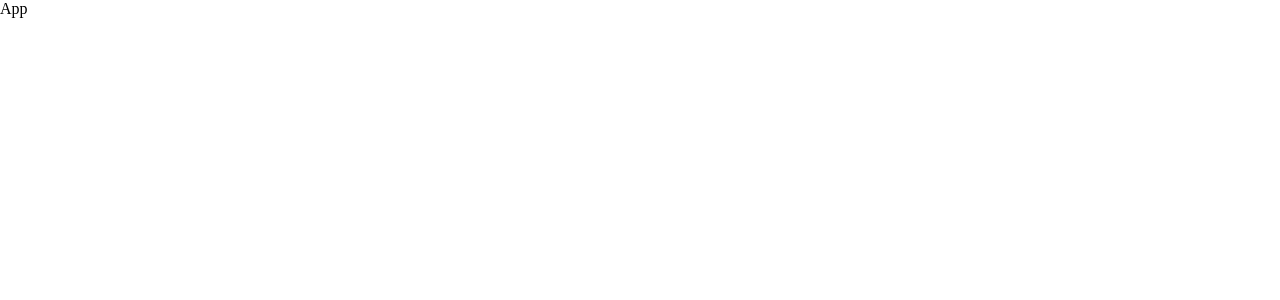
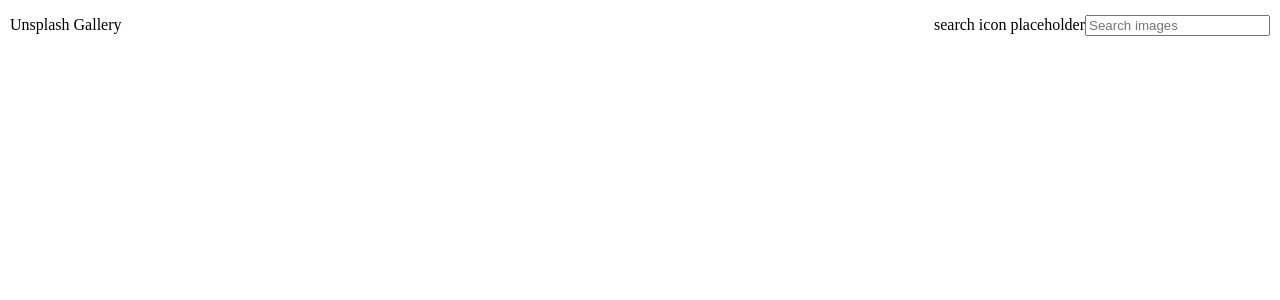
Before and after one commit to barvilenski/photo-gallery, a React (Create React App) app: page / in a window 1280 px wide. Shown: the top 300 px of the page. Built offline with nearby package versions, Linux system fonts and the light colour scheme.

Commit message:
Created initial version of the SearchBar component

```diff
--- a/src/components/App/App.js
+++ b/src/components/App/App.js
@@ -1,9 +1,19 @@
 import React from 'react';
+import SearchBar from '../SearchBar';
 import './App.scss';
 
 class App extends React.Component {
+  constructor() {
+    super();
+    this.state = { searchTerm: '' };
+  }
+
   render() {
-    return <div>App</div>;
+    return (
+      <div className="app-root">
+        <SearchBar term={this.state.searchTerm} onSubmit={term => this.setState({ searchTerm: term })} />
+      </div>
+    );
   }
 }
 
--- /dev/null
+++ b/src/components/SearchBar/SearchBar.js
@@ -0,0 +1,34 @@
+import React from 'react';
+import './SearchBar.scss';
+
+class SearchBar extends React.Component {
+  constructor(props) {
+    super(props);
+    this.onFormSubmit = this.onFormSubmit.bind(this);
+    this.state = { term: this.props.term };
+  }
+
+  onFormSubmit(event) {
+    event.preventDefault();
+    this.props.onSubmit(this.state.term);
+  }
+
+  render() {
+    return (
+      <div className="search-bar-root">
+        <span>Unsplash Gallery</span>
+        <form onSubmit={this.onFormSubmit}>
+          <label>search icon placeholder</label>
+          <input
+            type="text"
+            placeholder="Search images"
+            value={this.state.term}
+            onChange={event => this.setState({ term: event.target.value })}
+          />
+        </form>
+      </div>
+    );
+  }
+}
+
+export default SearchBar;
--- /dev/null
+++ b/src/components/SearchBar/SearchBar.scss
@@ -0,0 +1,11 @@
+.search-bar-root {
+  position: fixed;
+  top: 0;
+  left: 0;
+  width: 100%;
+  height: 50px;
+  display: flex;
+  justify-content: space-between;
+  align-items: center;
+  padding: 10px;
+}
--- /dev/null
+++ b/src/components/SearchBar/index.js
@@ -0,0 +1,3 @@
+import SearchBar from './SearchBar';
+
+export default SearchBar;
```
